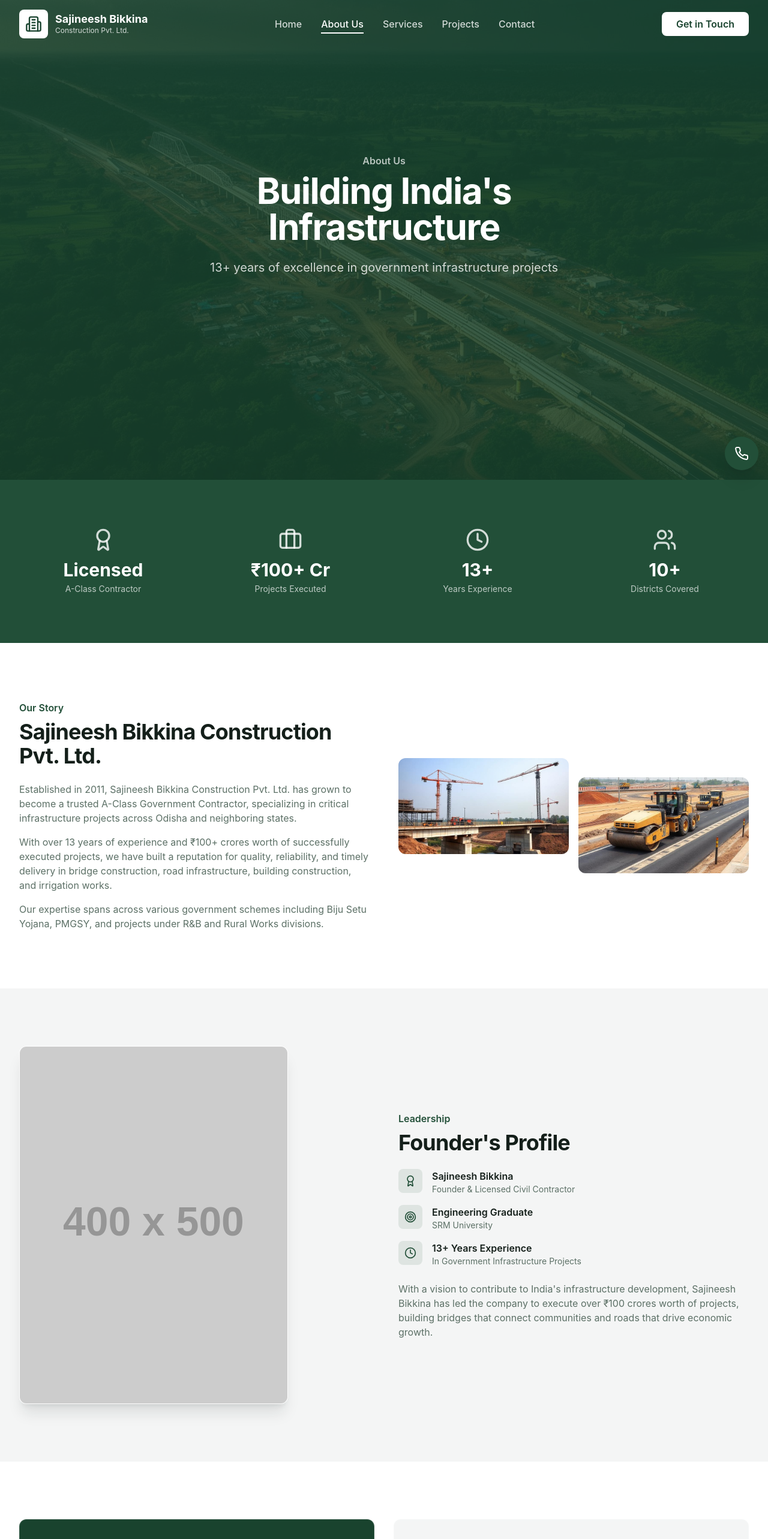
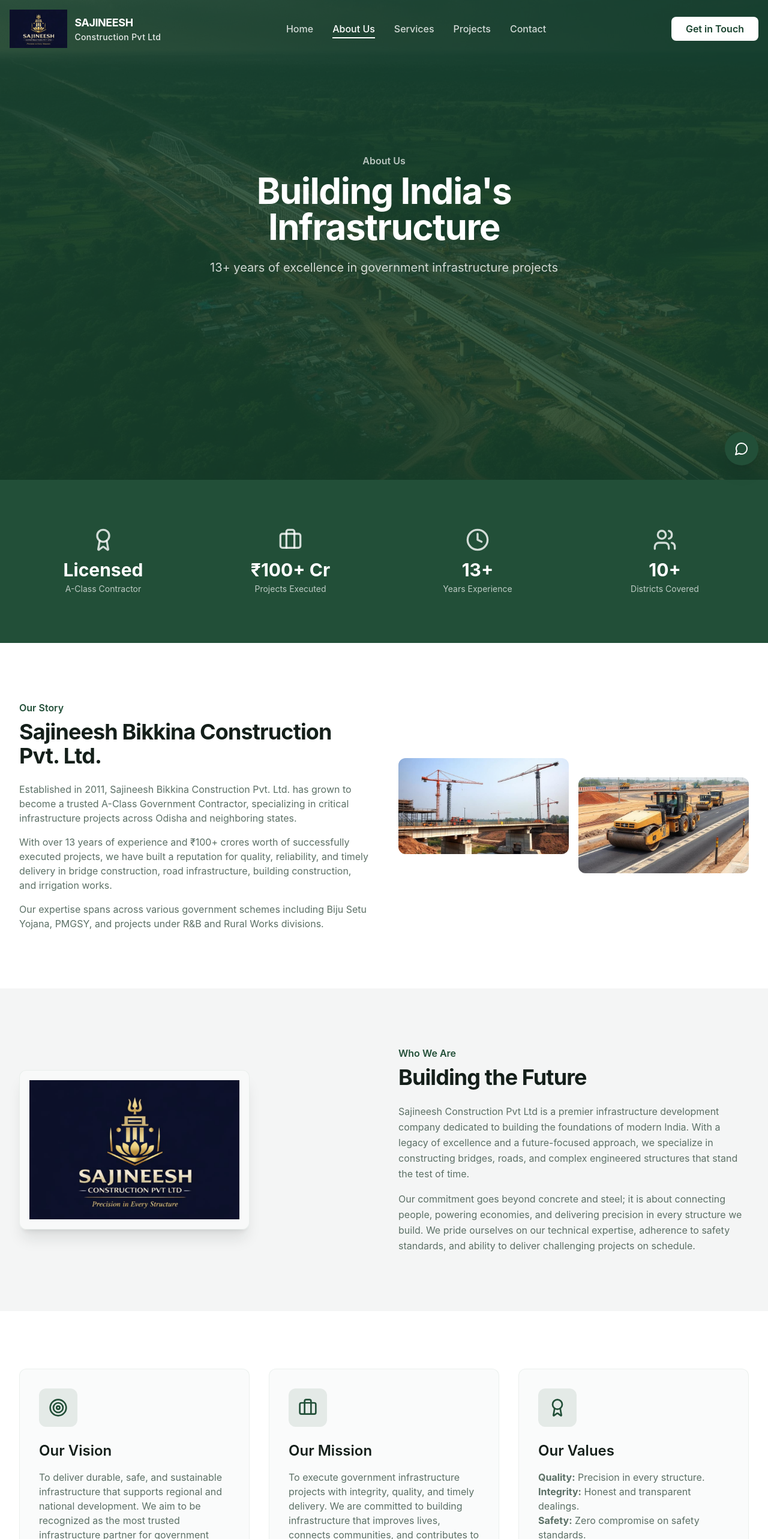
Before and after one commit to Muzammil-Ahm3d/sajineesh_properties, a React (Vite) app: page /about in a window 1280 px wide. Shown: the top 2566 px of the page at 60% size. Built offline with nearby package versions, Linux system fonts and the light colour scheme; the HTML template or start-up script is replaced by a standard one.

Commit message:
Refine UI, fix mobile nav & visibility, update footer

```diff
--- a/src/App.tsx
+++ b/src/App.tsx
@@ -13,12 +13,15 @@
 
 const queryClient = new QueryClient();
 
+import ScrollToTop from "./components/ScrollToTop";
+
 const App = () => (
   <QueryClientProvider client={queryClient}>
     <TooltipProvider>
       <Toaster />
       <Sonner />
       <BrowserRouter>
+        <ScrollToTop />
         <Layout>
           <Routes>
             <Route path="/" element={<Index />} />
--- /dev/null
+++ b/src/components/Counter.tsx
@@ -0,0 +1,57 @@
+import React, { useEffect, useRef, useState } from 'react';
+import { useInView } from 'framer-motion';
+
+interface CounterProps {
+    value: string;
+    duration?: number;
+    className?: string;
+}
+
+export const Counter: React.FC<CounterProps> = ({
+    value,
+    duration = 2,
+    className
+}) => {
+    const ref = useRef<HTMLSpanElement>(null);
+    const isInView = useInView(ref, { once: true, margin: "-100px" });
+    const [displayValue, setDisplayValue] = useState(0);
+
+    // Extract number and suffix (e.g., "100+" -> 100 and "+")
+    const numericValue = parseInt(value.replace(/[^0-9]/g, '') || '0', 10);
+    const prefix = value.match(/^[^0-9]*/) ? value.match(/^[^0-9]*/)![0] : '';
+    const suffix = value.match(/[^0-9]*$/) ? value.match(/[^0-9]*$/)![0] : '';
+
+    useEffect(() => {
+        if (isInView) {
+            let startTime: number;
+            let animationFrame: number;
+
+            const animate = (timestamp: number) => {
+                if (!startTime) startTime = timestamp;
+                const progress = Math.min((timestamp - startTime) / (duration * 1000), 1);
+
+                // Easing function (easeOutExpo)
+                const easeOut = (x: number): number => {
+                    return x === 1 ? 1 : 1 - Math.pow(2, -10 * x);
+                };
+
+                const currentCount = Math.floor(easeOut(progress) * numericValue);
+                setDisplayValue(currentCount);
+
+                if (progress < 1) {
+                    animationFrame = requestAnimationFrame(animate);
+                }
+            };
+
+            animationFrame = requestAnimationFrame(animate);
+
+            return () => cancelAnimationFrame(animationFrame);
+        }
+    }, [isInView, numericValue, duration]);
+
+    return (
+        <span ref={ref} className={className}>
+            {prefix}{displayValue}{suffix}
+        </span>
+    );
+};
--- a/src/components/FloatingActionButton.tsx
+++ b/src/components/FloatingActionButton.tsx
@@ -15,21 +15,9 @@
 
 const actions: ActionItem[] = [
   {
-    icon: MessageCircle,
-    label: 'WhatsApp',
-    href: `https://wa.me/${WHATSAPP_NUMBER}`,
-    bgColor: 'bg-[#25D366]',
-  },
-  {
-    icon: Phone,
-    label: 'Call',
-    href: `tel:${PHONE_NUMBER}`,
-    bgColor: 'bg-primary',
-  },
-  {
     icon: Mail,
     label: 'Email',
-    href: `mailto:${EMAIL}`,
+    href: `mailto:sajineeshconstructions@gmail.com`,
     bgColor: 'bg-blue-600',
   },
 ];
@@ -38,7 +26,7 @@
   const [isExpanded, setIsExpanded] = useState(false);
 
   return (
-    <div className="fixed bottom-4 right-4 z-50 flex flex-col items-center gap-3">
+    <div className="fixed bottom-6 right-4 z-[9999] flex flex-col items-center gap-3">
       {/* Action Items */}
       <div className="flex flex-col-reverse items-center gap-3">
         {actions.map((action, index) => (
@@ -79,7 +67,7 @@
         {isExpanded ? (
           <X className="w-6 h-6 transition-transform duration-300" />
         ) : (
-          <Phone className="w-6 h-6 transition-transform duration-300" />
+          <MessageCircle className="w-6 h-6 transition-transform duration-300" />
         )}
       </button>
     </div>
--- a/src/components/GlowCard.tsx
+++ b/src/components/GlowCard.tsx
@@ -16,10 +16,8 @@
     <div
       className={cn(
         'rounded-xl transition-all duration-300',
-        'border border-white/15',
-        'hover:border-neon-glow hover:shadow-neon',
-        variant === 'dark' && 'bg-green-dark text-white',
-        variant === 'default' && 'bg-card',
+        'border border-border/50 bg-gray-50/80 backdrop-blur-sm',
+        'hover:border-neon-glow hover:shadow-neon hover:-translate-y-1',
         className
       )}
     >
--- a/src/components/layout/Footer.tsx
+++ b/src/components/layout/Footer.tsx
@@ -10,13 +10,11 @@
           {/* Company Info */}
           <div className="space-y-6">
             <div className="flex items-center gap-3">
-              <div className="w-12 h-12 bg-white rounded-lg flex items-center justify-center">
-                <Building2 className="w-7 h-7 text-green-dark" />
-              </div>
-              <div>
-                <p className="font-bold text-lg">Sajineesh Bikkina</p>
-                <p className="text-sm text-white/70">Construction Pvt. Ltd.</p>
-              </div>
+              <img
+                src="/src/assets/logo.png"
+                alt="Sajineesh Construction"
+                className="h-32 w-auto object-contain transition-transform duration-300 hover:scale-110"
+              />
             </div>
             <p className="text-white/80 text-sm leading-relaxed">
               A-Class Government Contractor with 13+ years of experience in delivering
@@ -80,18 +78,22 @@
             <ul className="space-y-4">
               <li className="flex items-start gap-3">
                 <MapPin className="w-5 h-5 mt-0.5 text-white/70 flex-shrink-0" />
-                <span className="text-white/80 text-sm">
-                  Tata Ariana, Kalinganagar, Tower-9,<br />
-                  Bhubaneswar – 751029, Odisha
-                </span>
-              </li>
-              <li className="flex items-center gap-3">
-                <Phone className="w-5 h-5 text-white/70" />
-                <span className="text-white/80 text-sm">+91 XXXXX XXXXX</span>
+                <div className="text-white/80 text-sm space-y-2">
+                  <p>
+                    <span className="font-semibold text-white/90">Head Office:</span><br />
+                    Tata Ariana, Kalinganagar, Tower 9,<br />
+                    Bhubaneswar – 751029, Odisha
+                  </p>
+                  <p className="pt-2 border-t border-white/10">
+                    <span className="font-semibold text-white/90">Branch Office:</span><br />
+                    Samskruti Nilayam, SF-2, Opp. Tadigadapa 100 ft Road,<br />
+                    Opp. Kamineni Hospital, Vijayawada – 520007, Andhra Pradesh
+                  </p>
+                </div>
               </li>
               <li className="flex items-center gap-3">
                 <Mail className="w-5 h-5 text-white/70" />
-                <span className="text-white/80 text-sm">info@sbconstruction.com</span>
+                <span className="text-white/80 text-sm">sajineeshconstructions@gmail.com</span>
               </li>
             </ul>
           </div>
--- a/src/components/layout/Navbar.tsx
+++ b/src/components/layout/Navbar.tsx
@@ -32,38 +32,34 @@
   return (
     <nav
       className={cn(
-        'fixed top-0 left-0 right-0 z-50 transition-all duration-300',
+        'fixed top-0 left-0 right-0 z-[999] transition-all duration-300',
         isScrolled
           ? 'bg-white/95 backdrop-blur-md shadow-md'
           : 'bg-transparent'
       )}
     >
-      <div className="container-wide section-padding py-4">
+      <div className="container-wide px-4 py-4">
         <div className="flex items-center justify-between">
           {/* Logo */}
           <Link to="/" className="flex items-center gap-3">
-            <div className={cn(
-              'w-12 h-12 rounded-lg flex items-center justify-center transition-colors',
-              isScrolled ? 'bg-primary' : 'bg-white'
-            )}>
-              <Building2 className={cn(
-                'w-7 h-7',
-                isScrolled ? 'text-white' : 'text-green-dark'
-              )} />
-            </div>
-            <div className="block">
-              <p className={cn(
-                'font-bold text-lg leading-tight transition-colors',
-                isScrolled ? 'text-foreground' : 'text-white'
+            <img
+              src="/src/assets/logo.png"
+              alt="Sajineesh Construction"
+              className="h-12 md:h-16 w-auto object-contain transition-transform duration-300 hover:scale-110"
+            />
+            <div className="flex flex-col max-w-[200px] sm:max-w-none">
+              <span className={cn(
+                "font-bold text-sm md:text-lg leading-tight uppercase tracking-tight truncate",
+                isScrolled ? "text-primary" : "text-white"
               )}>
-                Sajineesh Bikkina
-              </p>
-              <p className={cn(
-                'text-xs transition-colors',
-                isScrolled ? 'text-muted-foreground' : 'text-white/80'
+                Sajineesh
+              </span>
+              <span className={cn(
+                "font-medium text-xs md:text-sm tracking-wide truncate",
+                isScrolled ? "text-foreground" : "text-white/90"
               )}>
-                Construction Pvt. Ltd.
-              </p>
+                Construction Pvt Ltd
+              </span>
             </div>
           </Link>
 
@@ -108,9 +104,11 @@
           <button
             onClick={() => setIsOpen(!isOpen)}
             className={cn(
-              'lg:hidden p-2 rounded-lg transition-colors',
-              isScrolled ? 'text-foreground' : 'text-white'
+              'lg:hidden p-2 rounded-lg transition-colors flex-shrink-0',
+              isScrolled ? 'text-foreground hover:bg-black/5' : 'text-white hover:bg-white/10',
+              'bg-white/5 backdrop-blur-sm border border-white/10'
             )}
+            aria-label="Toggle menu"
           >
             {isOpen ? <X className="w-6 h-6" /> : <Menu className="w-6 h-6" />}
           </button>
--- a/src/index.css
+++ b/src/index.css
@@ -104,11 +104,14 @@
 
   html {
     scroll-behavior: smooth;
+    overflow-x: hidden;
   }
 
   body {
     @apply bg-background text-foreground font-sans antialiased;
     font-family: 'Inter', system-ui, sans-serif;
+    overflow-x: hidden;
+    width: 100%;
   }
 }
 
--- a/src/pages/About.tsx
+++ b/src/pages/About.tsx
@@ -132,11 +132,11 @@
           <div className="grid lg:grid-cols-2 gap-12 items-center">
             <ScrollReveal>
               <div className="relative">
-                <GlowCard className="aspect-[3/4] max-w-md mx-auto lg:mx-0 rounded-xl overflow-hidden shadow-xl">
+                <GlowCard className="w-full max-w-sm mx-auto lg:mx-0 rounded-xl overflow-hidden shadow-xl">
                   <img
-                    src="https://placehold.co/400x500?text=Founder+Photo"
-                    alt="Sajineesh Bikkina - Founder"
-                    className="w-full h-full object-cover"
+                    src="/src/assets/logo.png"
+                    alt="Sajineesh Construction"
+                    className="w-full h-full object-contain p-4 transition-transform duration-500 hover:scale-110"
                   />
                 </GlowCard>
               </div>
@@ -144,72 +144,50 @@
 
             <ScrollReveal delay={200}>
               <div>
-                <span className="text-primary font-semibold">Leadership</span>
-                <h2 className="heading-section mt-2 mb-6">Founder's Profile</h2>
+                <span className="text-primary font-semibold">Who We Are</span>
+                <h2 className="heading-section mt-2 mb-6">Building the Future</h2>
 
                 <div className="space-y-4">
-                  <div className="flex items-start gap-4">
-                    <div className="w-10 h-10 bg-primary/10 rounded-lg flex items-center justify-center flex-shrink-0">
-                      <Award className="w-5 h-5 text-primary" />
-                    </div>
-                    <div>
-                      <h4 className="font-semibold">Sajineesh Bikkina</h4>
-                      <p className="text-muted-foreground text-sm">Founder & Licensed Civil Contractor</p>
-                    </div>
-                  </div>
+                  <p className="text-muted-foreground leading-relaxed">
+                    Sajineesh Construction Pvt Ltd is a premier infrastructure development company
+                    dedicated to building the foundations of modern India. With a legacy of
+                    excellence and a future-focused approach, we specialize in constructing
+                    bridges, roads, and complex engineered structures that stand the test of time.
+                  </p>
 
-                  <div className="flex items-start gap-4">
-                    <div className="w-10 h-10 bg-primary/10 rounded-lg flex items-center justify-center flex-shrink-0">
-                      <Target className="w-5 h-5 text-primary" />
-                    </div>
-                    <div>
-                      <h4 className="font-semibold">Engineering Graduate</h4>
-                      <p className="text-muted-foreground text-sm">SRM University</p>
-                    </div>
-                  </div>
-
-                  <div className="flex items-start gap-4">
-                    <div className="w-10 h-10 bg-primary/10 rounded-lg flex items-center justify-center flex-shrink-0">
-                      <Clock className="w-5 h-5 text-primary" />
-                    </div>
-                    <div>
-                      <h4 className="font-semibold">13+ Years Experience</h4>
-                      <p className="text-muted-foreground text-sm">In Government Infrastructure Projects</p>
-                    </div>
-                  </div>
+                  <p className="text-muted-foreground leading-relaxed">
+                    Our commitment goes beyond concrete and steel; it is about connecting people,
+                    powering economies, and delivering precision in every structure we build.
+                    We pride ourselves on our technical expertise, adherence to safety standards,
+                    and ability to deliver challenging projects on schedule.
+                  </p>
                 </div>
-
-                <p className="text-muted-foreground mt-6">
-                  With a vision to contribute to India's infrastructure development, Sajineesh Bikkina
-                  has led the company to execute over ₹100 crores worth of projects, building bridges
-                  that connect communities and roads that drive economic growth.
-                </p>
               </div>
             </ScrollReveal>
           </div>
-        </div>
-      </section>
+        </div >
+      </section >
 
       {/* Vision & Mission */}
-      <section className="section-padding">
+      < section className="section-padding" >
         <div className="container-wide">
-          <div className="grid md:grid-cols-2 gap-8">
+          <div className="grid md:grid-cols-3 gap-8">
             <ScrollReveal>
-              <GlowCard variant="dark" className="p-8 h-full">
-                <div className="w-16 h-16 bg-white/10 rounded-xl flex items-center justify-center mb-6">
-                  <Target className="w-8 h-8 text-white" />
+              <GlowCard className="p-8 h-full">
+                <div className="w-16 h-16 bg-primary/10 rounded-xl flex items-center justify-center mb-6">
+                  <Target className="w-8 h-8 text-primary" />
                 </div>
-                <h3 className="heading-card text-white mb-4">Our Vision</h3>
-                <p className="text-white/80">
+                <h3 className="heading-card mb-4">Our Vision</h3>
+                <p className="text-muted-foreground">
                   To deliver durable, safe, and sustainable infrastructure that supports regional
                   and national development. We aim to be recognized as the most trusted infrastructure
-                  partner for government projects, setting benchmarks in quality and execution.
+                  partner for government projects.
                 </p>
               </GlowCard>
             </ScrollReveal>
 
             <ScrollReveal delay={200}>
-              <GlowCard className="bg-grey-lighter p-8 h-full">
+              <GlowCard className="p-8 h-full">
                 <div className="w-16 h-16 bg-primary/10 rounded-xl flex items-center justify-center mb-6">
                   <Briefcase className="w-8 h-8 text-primary" />
                 </div>
@@ -217,16 +195,31 @@
                 <p className="text-muted-foreground">
                   To execute government infrastructure projects with integrity, quality, and timely
                   delivery. We are committed to building infrastructure that improves lives, connects
-                  communities, and contributes to India's development story.
+                  communities, and contributes to India's development.
+                </p>
+              </GlowCard>
+            </ScrollReveal>
+
+            <ScrollReveal delay={400}>
+              <GlowCard className="p-8 h-full">
+                <div className="w-16 h-16 bg-primary/10 rounded-xl flex items-center justify-center mb-6">
+                  <Award className="w-8 h-8 text-primary" />
+                </div>
+                <h3 className="heading-card mb-4">Our Values</h3>
+                <p className="text-muted-foreground">
+                  <strong>Quality:</strong> Precision in every structure.<br />
+                  <strong>Integrity:</strong> Honest and transparent dealings.<br />
+                  <strong>Safety:</strong> Zero compromise on safety standards.<br />
+                  <strong>Innovation:</strong> Adopting modern construction techniques.
                 </p>
               </GlowCard>
             </ScrollReveal>
           </div>
         </div>
-      </section>
+      </section >
 
       {/* Why Choose Us */}
-      <section className="section-padding bg-grey-lighter">
+      < section className="section-padding bg-grey-lighter" >
         <div className="container-wide">
           <ScrollReveal>
             <div className="text-center mb-12">
@@ -251,10 +244,10 @@
             ))}
           </div>
         </div>
-      </section>
+      </section >
 
       {/* CTA Section */}
-      <section className="section-padding">
+      < section className="section-padding" >
         <div className="container-wide">
           <ScrollReveal>
             <div className="bg-primary rounded-2xl p-8 md:p-12 text-center">
@@ -273,8 +266,8 @@
             </div>
           </ScrollReveal>
         </div>
-      </section>
-    </div>
+      </section >
+    </div >
   );
 };
 
--- a/src/pages/Index.tsx
+++ b/src/pages/Index.tsx
@@ -7,6 +7,7 @@
 import { TypingAnimation } from '@/components/TypingAnimation';
 import { PulsingBadge } from '@/components/PulsingBadge';
 import { FloatingImage } from '@/components/FloatingImage';
+import { Counter } from '@/components/Counter';
 import { GlowCard } from '@/components/GlowCard';
 
 // Import images
@@ -149,7 +150,10 @@
             {stats.map((stat, index) => (
               <ScrollReveal key={stat.label} delay={index * 100}>
                 <div className="text-center">
-                  <p className="text-4xl md:text-5xl font-bold text-white">{stat.number}</p>
+                  <Counter
+                    value={stat.number}
+                    className="text-4xl md:text-5xl font-bold text-white block"
+                  />
                   <p className="text-white/80 mt-2">{stat.label}</p>
                 </div>
               </ScrollReveal>
@@ -327,12 +331,12 @@
         </div>
       </section>
 
-      {/* Vision & Mission */}
+      {/* Vision, Mission & Values */}
       <section className="section-padding">
         <div className="container-wide">
-          <div className="grid md:grid-cols-2 gap-8">
+          <div className="grid md:grid-cols-3 gap-8">
             <ScrollReveal>
-              <GlowCard className="bg-grey-lighter p-8 h-full">
+              <GlowCard className="p-8 h-full">
                 <div className="w-16 h-16 bg-primary/10 rounded-xl flex items-center justify-center mb-6">
                   <svg className="w-8 h-8 text-primary" fill="none" viewBox="0 0 24 24" stroke="currentColor">
                     <path strokeLinecap="round" strokeLinejoin="round" strokeWidth={2} d="M15 12a3 3 0 11-6 0 3 3 0 016 0z" />
@@ -348,7 +352,7 @@
             </ScrollReveal>
 
             <ScrollReveal delay={200}>
-              <GlowCard className="bg-grey-lighter p-8 h-full">
+              <GlowCard className="p-8 h-full">
                 <div className="w-16 h-16 bg-primary/10 rounded-xl flex items-center justify-center mb-6">
                   <svg className="w-8 h-8 text-primary" fill="none" viewBox="0 0 24 24" stroke="currentColor">
                     <path strokeLinecap="round" strokeLinejoin="round" strokeWidth={2} d="M19 21V5a2 2 0 00-2-2H7a2 2 0 00-2 2v16m14 0h2m-2 0h-5m-9 0H3m2 0h5M9 7h1m-1 4h1m4-4h1m-1 4h1m-5 10v-5a1 1 0 011-1h2a1 1 0 011 1v5m-4 0h4" />
@@ -359,6 +363,22 @@
                   To execute government infrastructure projects with integrity, quality, and timely delivery,
                   ensuring every project contributes to the development of communities we serve.
                 </p>
+              </GlowCard>
+            </ScrollReveal>
+
+            <ScrollReveal delay={400}>
+              <GlowCard className="p-8 h-full">
+                <div className="w-16 h-16 bg-primary/10 rounded-xl flex items-center justify-center mb-6">
+                  <svg className="w-8 h-8 text-primary" fill="none" viewBox="0 0 24 24" stroke="currentColor">
+                    <path strokeLinecap="round" strokeLinejoin="round" strokeWidth={2} d="M5 3v4M3 5h4M6 17v4m-2-2h4m5-16l2.286 6.857L21 12l-5.714 2.143L13 21l-2.286-6.857L5 12l5.714-2.143L13 3z" />
+                  </svg>
+                </div>
+                <h3 className="heading-card mb-4">Our Values</h3>
+                <ul className="text-muted-foreground space-y-2">
+                  <li>• <strong>Quality:</strong> Precision in execution</li>
+                  <li>• <strong>Integrity:</strong> Trusted partnerships</li>
+                  <li>• <strong>Safety:</strong> Uncompromised standards</li>
+                </ul>
               </GlowCard>
             </ScrollReveal>
           </div>
```
Also changed, not shown: src/components/ScrollToTop.tsx (added, +14 -0 lines), src/pages/Contact.tsx (+5 -22 lines), src/assets/logo.jpg (added), src/assets/logo.png (added).
